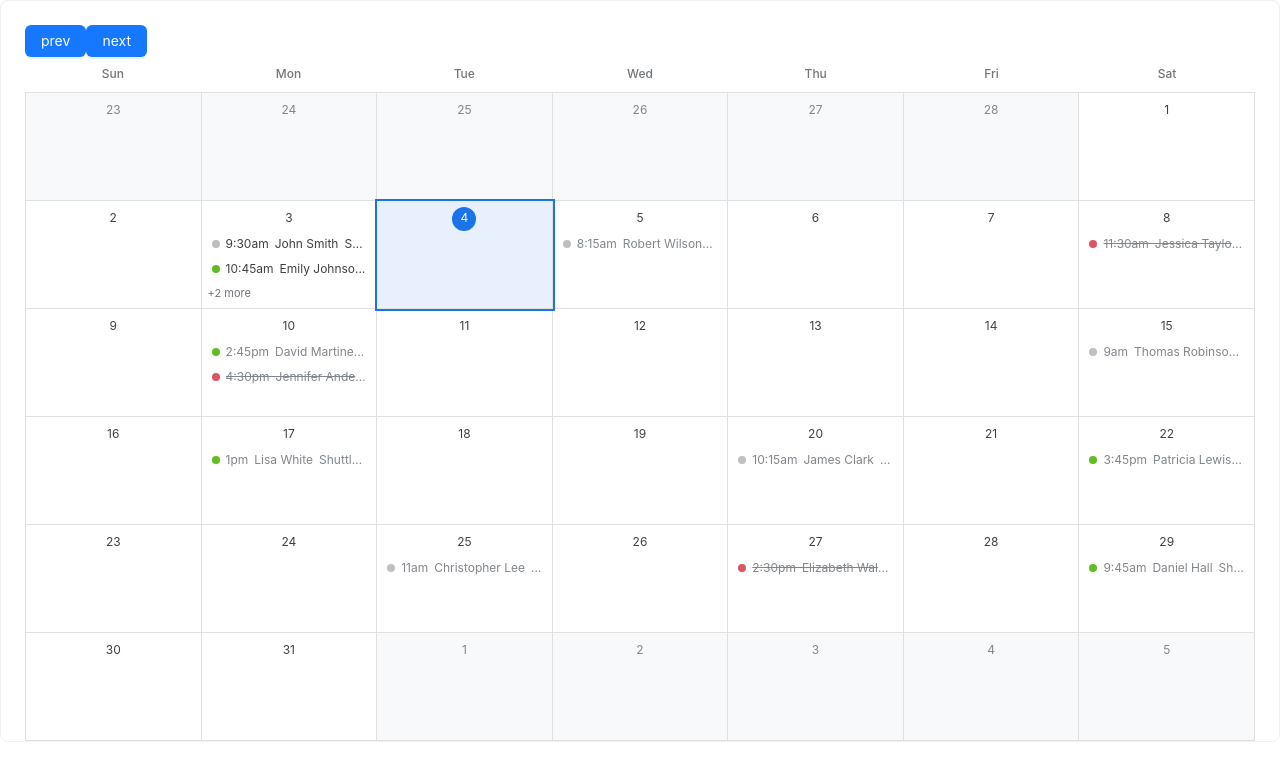
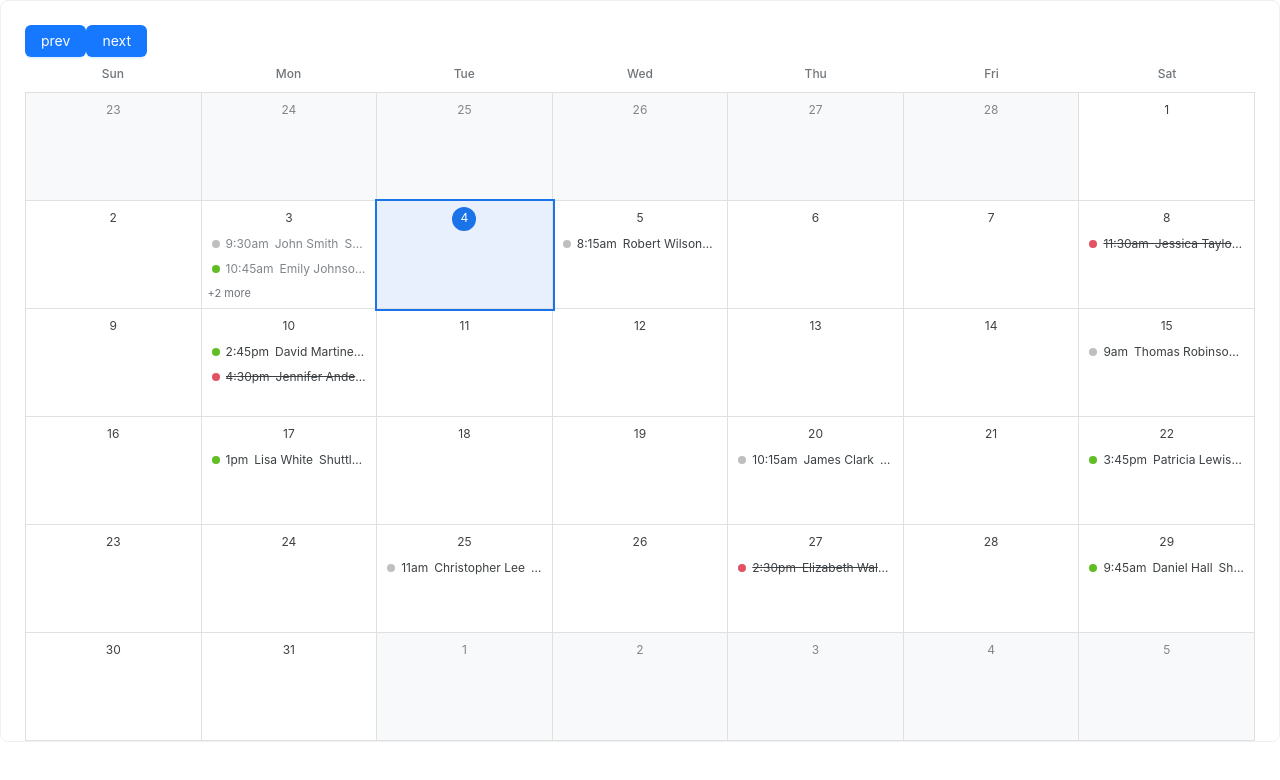
Before and after one commit to vinctustech/calendar-test, a React (Vite) app: page / in a window 1280 px wide. Shown: the top 780 px of the page. Built offline with nearby package versions, Linux system fonts and the light colour scheme.

Commit message:
fix item styling; fix future date comparison

```diff
--- a/src/Calendar/index.tsx
+++ b/src/Calendar/index.tsx
@@ -124,8 +124,11 @@ const isSelected = (date: Date, selectedDate: Date) => {
 // Check if a date is in the future
 const isFutureDate = (date: Date) => {
   const today = new Date()
+  const checkDate = new Date(date)
+
   today.setHours(0, 0, 0, 0)
-  return date > today
+  checkDate.setHours(0, 0, 0, 0)
+  return checkDate > today
 }
 
 export type CalendarProps = {
--- a/src/Calendar/styles.css
+++ b/src/Calendar/styles.css
@@ -108,7 +108,7 @@
     white-space: nowrap;
     overflow: hidden;
     text-overflow: ellipsis;
-    color: #3c4043;
+    color: #80868b;
     transition: background-color 0.1s ease;
     cursor: pointer;
 }
@@ -137,7 +137,7 @@
 }
 
 .future-event {
-    color: #80868b;
+    color: #3c4043;
 }
 
 .more-events {
```
